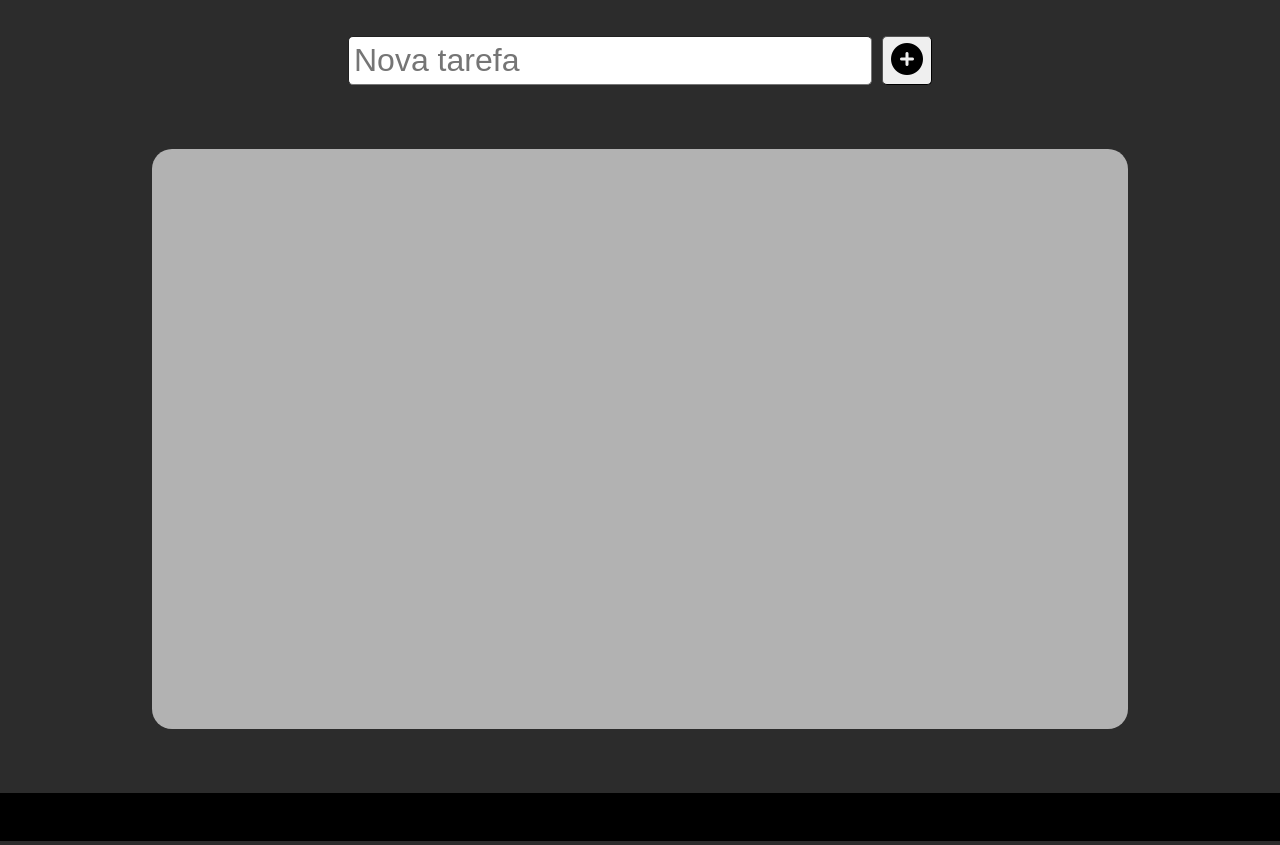
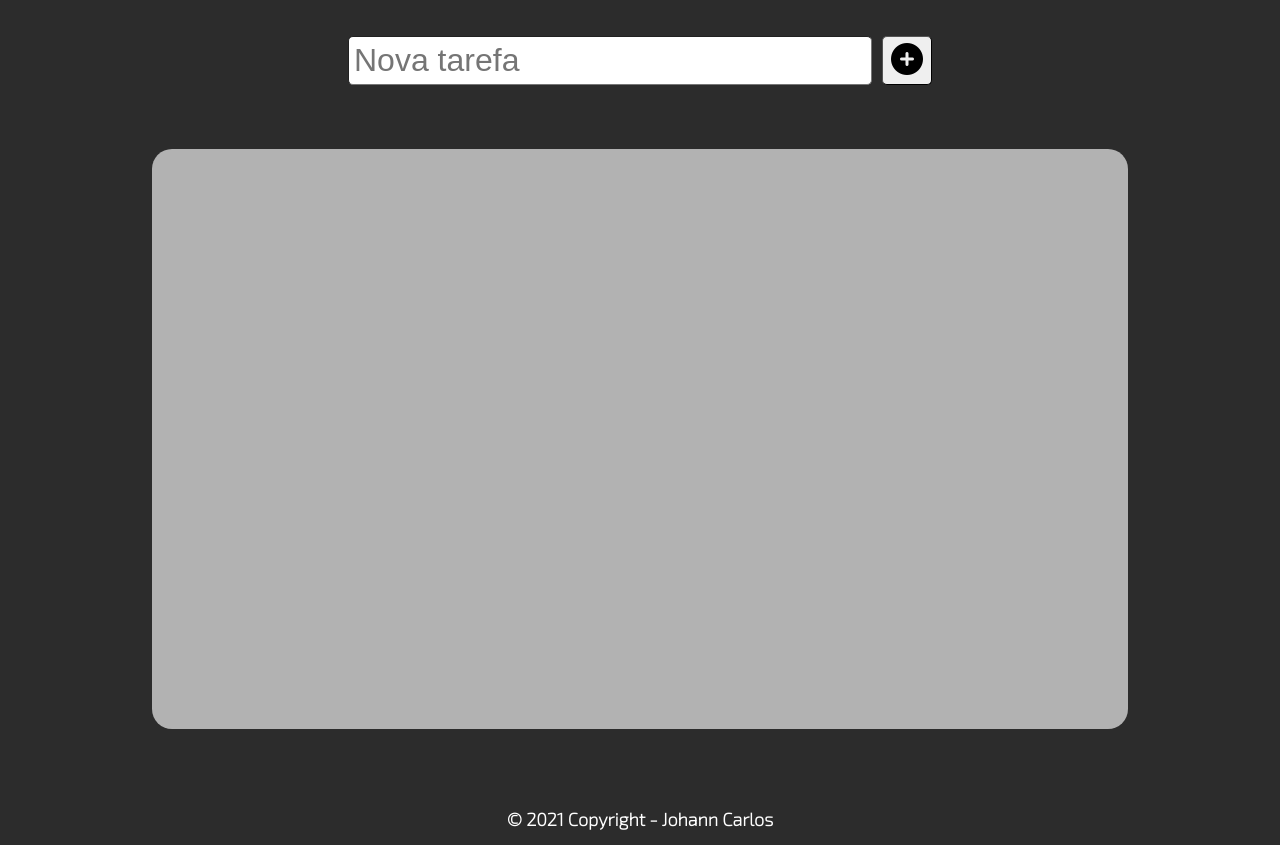
Before and after one commit to Johanncf/Projeto1-DEVinHouse, a plain HTML site: page index.html in a window 1280 px wide. Shown: the part 99-944 px from the top of the page. Drawn offline with Linux system fonts and the light colour scheme; a web font is replaced by a local one.

Commit message:
Estilizei o footer da pagina

```diff
--- a/style.css
+++ b/style.css
@@ -28,8 +28,12 @@ main{
 
 }
 
-footer {
-    background-color: black;
+footer p {
+    font-family: 'Exo 2', sans-serif;
+    font-size: large;
+    padding: 15px;
+    text-align: center;
+    color: white;
 }
 
 .campo div{
```
